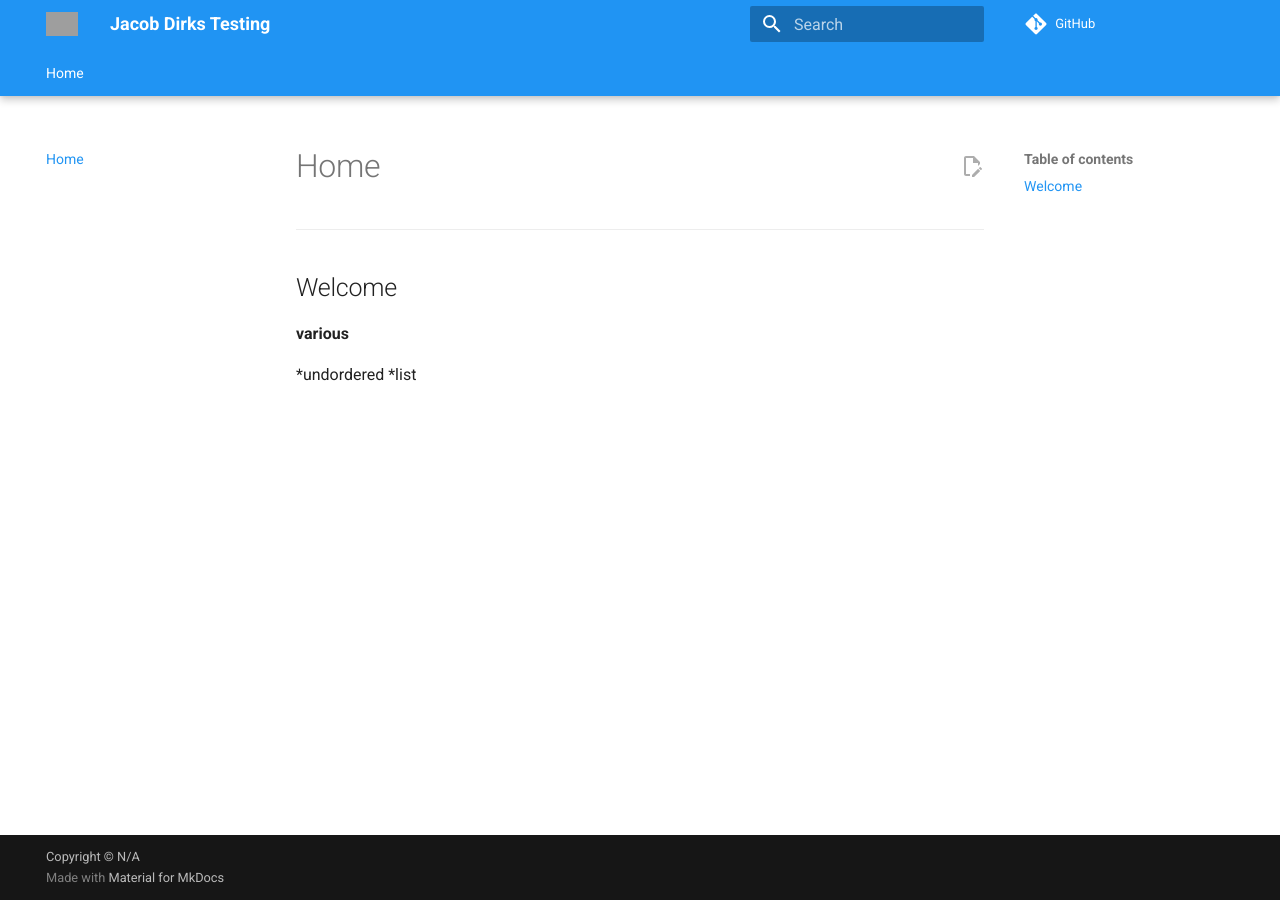
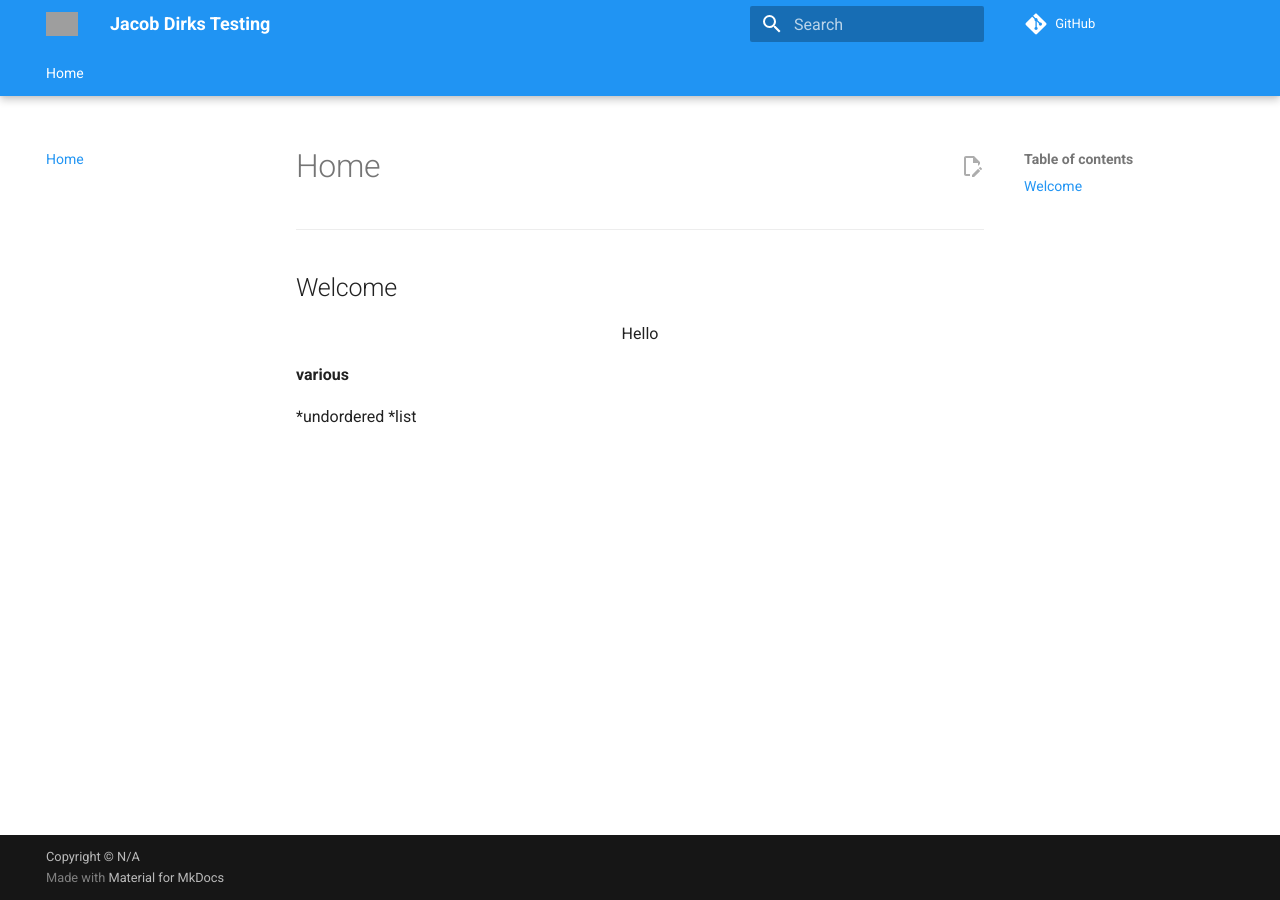
Before and after one commit to Nellonelloy/Project1, an MkDocs documentation site: the page built from docs/index.md, in a window 1280 px wide. Built offline with MkDocs 1.6.1 and Material for MkDocs 9.7.7, drawn with Linux system fonts in a browser that asks for light colours; comment, search, counter and statistics services are not loaded; grey boxes are pictures that could not be loaded.

Commit message:
Update index.md

```diff
--- a/docs/index.md
+++ b/docs/index.md
@@ -2,9 +2,10 @@
 Welcome
 ---
 
+<center> Hello </center>
+
 
 **various**
 
-
 *undordered
 *list
```
